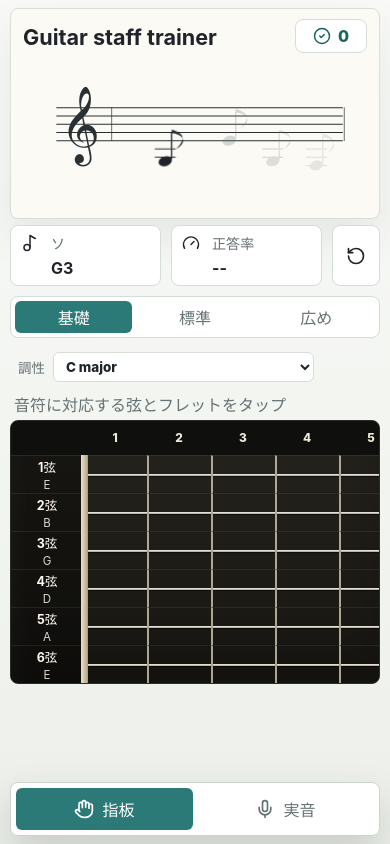
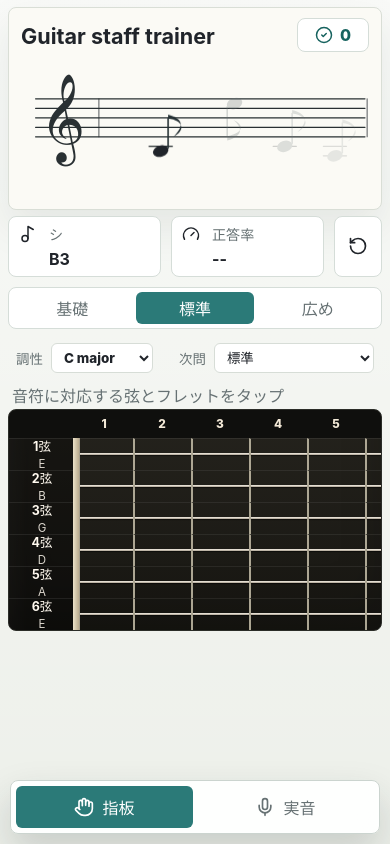
Before and after one commit to kk08321/guitar-staff-trainer, a React (Vite) app: page / in a window 390 px wide. Built offline with nearby package versions, Linux system fonts and the light colour scheme.

Commit message:
feat: tune mobile practice flow

```diff
--- a/src/main.jsx
+++ b/src/main.jsx
@@ -27,6 +27,12 @@ const DEFAULT_SIGNAL_THRESHOLD = 42;
 const DEFAULT_VOLUME_GATE = 0.018;
 const DEFAULT_SENSITIVITY = 55;
 const STABLE_NOTE_DURATION_MS = 50;
+const DEFAULT_CORRECT_DELAY_KEY = 'standard';
+const CORRECT_DELAY_PRESETS = {
+  quick: { label: '速い', ms: 180 },
+  standard: { label: '標準', ms: 320 },
+  slow: { label: 'ゆっくり', ms: 520 }
+};
 const DEFAULT_REFERENCE_PITCH = 442.0;
 const HPS_HARMONICS = 5;
 const PHRASE_LENGTH = 8;
@@ -61,6 +67,7 @@ const RANGE_PRESETS = {
   normal: { label: '標準', soundingMin: 40, soundingMax: 68, maxQuestionFret: 4 },
   full: { label: '広め', soundingMin: 40, soundingMax: 76, maxQuestionFret: 12 }
 };
+const DEFAULT_RANGE_KEY = 'normal';
 
 function midiToNote(midi) {
   const octave = Math.floor(midi / 12) - 1;
@@ -440,6 +447,8 @@ function getNoteLayout(note, x) {
 
 function StaffNote({ note, x, active = false, preview = false, previewIndex = 0 }) {
   const layout = getNoteLayout(note, x);
+  const stemDown = layout.y <= 114;
+  const stemX = stemDown ? layout.x - 14 : layout.x + 14;
   const groupClass = active ? 'activeNote' : preview ? `previewNote previewNote${previewIndex + 1}` : '';
 
   return (
@@ -456,11 +465,23 @@ function StaffNote({ note, x, active = false, preview = false, previewIndex = 0
         </text>
       )}
       <ellipse cx={layout.x} cy={layout.y} rx="15" ry="10.5" transform={`rotate(-18 ${layout.x} ${layout.y})`} className="noteHead" />
-      <line x1={layout.x + 14} y1={layout.y - 6} x2={layout.x + 14} y2={layout.y - 62} className="stem" />
-      <path
-        d={`M${layout.x + 14} ${layout.y - 62} C ${layout.x + 43} ${layout.y - 58}, ${layout.x + 48} ${layout.y - 40}, ${layout.x + 24} ${layout.y - 27} C ${layout.x + 48} ${layout.y - 51}, ${layout.x + 39} ${layout.y - 62}, ${layout.x + 14} ${layout.y - 69} Z`}
-        className="eighthFlag"
-      />
+      {stemDown ? (
+        <>
+          <line x1={stemX} y1={layout.y + 6} x2={stemX} y2={layout.y + 62} className="stem" />
+          <path
+            d={`M${stemX} ${layout.y + 62} C ${stemX + 29} ${layout.y + 56}, ${stemX + 35} ${layout.y + 42}, ${stemX + 12} ${layout.y + 31} C ${stemX + 34} ${layout.y + 50}, ${stemX + 24} ${layout.y + 63}, ${stemX} ${layout.y + 70} Z`}
+            className="eighthFlag"
+          />
+        </>
+      ) : (
+        <>
+          <line x1={stemX} y1={layout.y - 6} x2={stemX} y2={layout.y - 62} className="stem" />
+          <path
+            d={`M${stemX} ${layout.y - 62} C ${stemX + 29} ${layout.y - 58}, ${stemX + 34} ${layout.y - 40}, ${stemX + 10} ${layout.y - 27} C ${stemX + 34} ${layout.y - 51}, ${stemX + 25} ${layout.y - 62}, ${stemX} ${layout.y - 69} Z`}
+            className="eighthFlag"
+          />
+        </>
+      )}
     </g>
   );
 }
@@ -570,8 +591,10 @@ function PracticeControls({
   score,
   rangeKey,
   keyPresetKey,
+  correctDelayKey,
   onRangeChange,
   onKeyPresetChange,
+  onCorrectDelayChange,
   onNext,
   noteValue = question.label
 }) {
@@ -604,6 +627,16 @@ function PracticeControls({
           ))}
         </select>
       </label>
+      <label className="delaySelect">
+        <span>次問</span>
+        <select value={correctDelayKey} onChange={(event) => onCorrectDelayChange(event.target.value)}>
+          {Object.entries(CORRECT_DELAY_PRESETS).map(([key, preset]) => (
+            <option key={key} value={key}>
+              {preset.label}
+            </option>
+          ))}
+        </select>
+      </label>
       <button className="iconButton" type="button" onClick={onNext} aria-label="次の音符">
         <RotateCcw size={20} />
       </button>
@@ -616,10 +649,10 @@ const TABS = [
   { key: 'audio', label: '実音', icon: Mic }
 ];
 
-function FretboardPractice() {
-  const [rangeKey, setRangeKey] = useState('easy');
+function FretboardPractice({ correctDelayKey, correctDelayMs, onCorrectDelayChange }) {
+  const [rangeKey, setRangeKey] = useState(DEFAULT_RANGE_KEY);
   const [keyPresetKey, setKeyPresetKey] = useState(DEFAULT_KEY_PRESET);
-  const [practice, setPractice] = useState(() => createPracticeState('easy', DEFAULT_KEY_PRESET));
+  const [practice, setPractice] = useState(() => createPracticeState(DEFAULT_RANGE_KEY, DEFAULT_KEY_PRESET));
   const [selected, setSelected] = useState(null);
   const [status, setStatus] = useState('音符に対応する弦とフレットをタップ');
   const [score, setScore] = useState({ correct: 0, attempts: 0, streak: 0 });
@@ -647,7 +680,7 @@ function FretboardPractice() {
 
     if (isCorrect) {
       setStatus(`${question.label} 正解`);
-      window.setTimeout(() => nextQuestion(), 520);
+      window.setTimeout(() => nextQuestion(), correctDelayMs);
       return;
     }
 
@@ -677,8 +710,10 @@ function FretboardPractice() {
         score={score}
         rangeKey={rangeKey}
         keyPresetKey={keyPresetKey}
+        correctDelayKey={correctDelayKey}
         onRangeChange={handleRangeChange}
         onKeyPresetChange={handleKeyPresetChange}
+        onCorrectDelayChange={onCorrectDelayChange}
         onNext={() => nextQuestion()}
       />
 
@@ -691,10 +726,10 @@ function FretboardPractice() {
   );
 }
 
-function AudioPractice() {
-  const [rangeKey, setRangeKey] = useState('easy');
+function AudioPractice({ correctDelayKey, correctDelayMs, onCorrectDelayChange }) {
+  const [rangeKey, setRangeKey] = useState(DEFAULT_RANGE_KEY);
   const [keyPresetKey, setKeyPresetKey] = useState(DEFAULT_KEY_PRESET);
-  const [practice, setPractice] = useState(() => createPracticeState('easy', DEFAULT_KEY_PRESET));
+  const [practice, setPractice] = useState(() => createPracticeState(DEFAULT_RANGE_KEY, DEFAULT_KEY_PRESET));
   const [status, setStatus] = useState('対応する実音を鳴らす');
   const [score, setScore] = useState({ correct: 0, attempts: 0, streak: 0 });
   const [isListening, setIsListening] = useState(false);
@@ -859,7 +894,7 @@ function AudioPractice() {
         stableMidiRef.current = null;
         stableSinceRef.current = 0;
       }
-    }, isCorrect ? 520 : 700);
+    }, isCorrect ? correctDelayMs : 700);
 
     return true;
   }
@@ -974,8 +1009,10 @@ function AudioPractice() {
         score={score}
         rangeKey={rangeKey}
         keyPresetKey={keyPresetKey}
+        correctDelayKey={correctDelayKey}
         onRangeChange={handleRangeChange}
         onKeyPresetChange={handleKeyPresetChange}
+        onCorrectDelayChange={onCorrectDelayChange}
         onNext={() => nextQuestion()}
         noteValue={question.soundingLabel}
       />
@@ -1028,10 +1065,16 @@ function AudioPractice() {
 
 function App() {
   const [activeTab, setActiveTab] = useState('fretboard');
+  const [correctDelayKey, setCorrectDelayKey] = useState(DEFAULT_CORRECT_DELAY_KEY);
+  const correctDelayMs = CORRECT_DELAY_PRESETS[correctDelayKey].ms;
 
   return (
     <>
-      {activeTab === 'fretboard' ? <FretboardPractice /> : <AudioPractice />}
+      {activeTab === 'fretboard' ? (
+        <FretboardPractice correctDelayKey={correctDelayKey} correctDelayMs={correctDelayMs} onCorrectDelayChange={setCorrectDelayKey} />
+      ) : (
+        <AudioPractice correctDelayKey={correctDelayKey} correctDelayMs={correctDelayMs} onCorrectDelayChange={setCorrectDelayKey} />
+      )}
 
       <nav className="bottomTabs" aria-label="練習モード">
         {TABS.map((tab) => {
--- a/src/styles.css
+++ b/src/styles.css
@@ -27,7 +27,7 @@
 body {
   margin: 0;
   min-width: 320px;
-  min-height: 100vh;
+  min-height: 100svh;
 }
 
 button {
@@ -40,7 +40,7 @@ button {
   grid-template-rows: minmax(210px, 31svh) auto 24px auto;
   align-content: start;
   gap: 8px;
-  padding: 12px 14px 82px;
+  padding: 12px 14px calc(82px + env(safe-area-inset-bottom));
   overflow: hidden;
   background:
     linear-gradient(180deg, rgba(255, 255, 255, 0.66), rgba(255, 255, 255, 0)),
@@ -181,7 +181,7 @@ h1 {
 
 .controlBand {
   display: grid;
-  grid-template-columns: minmax(0, 1fr) minmax(0, 1fr) auto minmax(132px, auto) 48px;
+  grid-template-columns: minmax(0, 1fr) minmax(0, 1fr) auto minmax(132px, auto) minmax(118px, auto) 48px;
   gap: 10px;
   align-items: stretch;
 }
@@ -229,7 +229,8 @@ h1 {
   color: white;
 }
 
-.keySelect {
+.keySelect,
+.delaySelect {
   min-height: 46px;
   display: inline-flex;
   align-items: center;
@@ -240,7 +241,8 @@ h1 {
   font-weight: 850;
 }
 
-.keySelect select {
+.keySelect select,
+.delaySelect select {
   min-height: 32px;
   border: 1px solid #d7ddd7;
   border-radius: 6px;
@@ -398,7 +400,7 @@ h1 {
 .bottomTabs {
   position: fixed;
   left: 50%;
-  bottom: 12px;
+  bottom: calc(12px + env(safe-area-inset-bottom));
   z-index: 20;
   display: grid;
   grid-template-columns: repeat(2, minmax(116px, 1fr));
@@ -599,13 +601,13 @@ h1 {
 
 @media (max-width: 760px) {
   .appShell {
-    grid-template-rows: minmax(160px, 25svh) auto 22px auto;
-    padding: 8px 10px 76px;
+    grid-template-rows: minmax(150px, 24svh) auto 20px auto;
+    padding: 7px 8px calc(66px + env(safe-area-inset-bottom));
     gap: 6px;
   }
 
   .audioShell {
-    grid-template-rows: minmax(160px, 25svh) 1fr;
+    grid-template-rows: minmax(150px, 24svh) 1fr;
   }
 
   .staffHeader {
@@ -622,7 +624,12 @@ h1 {
 
   .scoreRail {
     height: calc(100% - 48px);
-    min-height: 112px;
+    min-height: 104px;
+  }
+
+  .scoreRail svg {
+    transform: scale(1.14);
+    transform-origin: center center;
   }
 
   .controlBand {
@@ -635,13 +642,25 @@ h1 {
   }
 
   .keySelect {
-    grid-column: 1 / 3;
+    grid-column: 1 / 2;
+    order: 4;
+    min-height: 36px;
+    padding: 4px 8px;
+  }
+
+  .delaySelect {
+    grid-column: 2 / 4;
     order: 4;
     min-height: 36px;
     padding: 4px 8px;
   }
 
   .keySelect select {
+    min-height: 30px;
+    flex: 1;
+  }
+
+  .delaySelect select {
     min-height: 30px;
     flex: 1;
   }
@@ -664,31 +683,33 @@ h1 {
   }
 
   .fretNumbers {
-    grid-template-columns: 72px repeat(12, 64px);
-    min-width: 840px;
+    grid-template-columns: 66px repeat(12, 58px);
+    min-width: 762px;
+    height: 28px;
   }
 
   .fretboard {
-    grid-template-columns: 72px repeat(12, 64px);
-    grid-template-rows: repeat(6, 38px);
-    min-width: 840px;
+    grid-template-columns: 66px repeat(12, 58px);
+    grid-template-rows: repeat(6, 32px);
+    min-width: 762px;
   }
 
   .nut {
-    left: calc(72px - 2px);
+    top: 28px;
+    left: calc(66px - 2px);
   }
 
   .stringLabel {
-    min-height: 38px;
+    min-height: 32px;
   }
 
   .fretButton {
-    min-width: 64px;
-    min-height: 38px;
+    min-width: 58px;
+    min-height: 32px;
   }
 
   .bottomTabs {
-    bottom: 8px;
+    bottom: calc(10px + env(safe-area-inset-bottom));
     width: calc(100vw - 20px);
   }
 
@@ -697,7 +718,7 @@ h1 {
   }
 
   .fftPanel {
-    min-height: 188px;
+    min-height: 0;
     gap: 6px;
     padding: 8px;
   }
@@ -735,9 +756,87 @@ h1 {
   }
 
   .fftCanvas {
-    height: 140px;
+    height: 124px;
   }
 
+}
+
+@media (max-width: 380px), (max-height: 620px) {
+  .appShell {
+    grid-template-rows: minmax(140px, 23svh) auto 18px auto;
+    padding-top: 6px;
+    gap: 5px;
+  }
+
+  .staffHeader {
+    padding: 8px 10px 0;
+  }
+
+  h1 {
+    font-size: 1.2rem;
+  }
+
+  .streak {
+    min-width: 58px;
+    min-height: 30px;
+  }
+
+  .scoreRail {
+    min-height: 96px;
+  }
+
+  .scoreRail svg {
+    transform: scale(1.2);
+  }
+
+  .controlBand {
+    gap: 5px;
+  }
+
+  .metric {
+    min-height: 36px;
+    padding: 5px 8px;
+  }
+
+  .segmented button {
+    min-height: 28px;
+  }
+
+  .keySelect,
+  .delaySelect {
+    min-height: 32px;
+    padding: 3px 7px;
+  }
+
+  .keySelect select,
+  .delaySelect select {
+    min-height: 28px;
+  }
+
+  .fretNumbers {
+    height: 26px;
+  }
+
+  .fretboard {
+    grid-template-rows: repeat(6, 29px);
+  }
+
+  .nut {
+    top: 26px;
+  }
+
+  .stringLabel,
+  .fretButton {
+    min-height: 29px;
+  }
+
+  .fftPanel {
+    padding: 6px;
+  }
+
+  .fftCanvas {
+    height: 104px;
+  }
 }
 
 @keyframes noteSlideIn {
```
